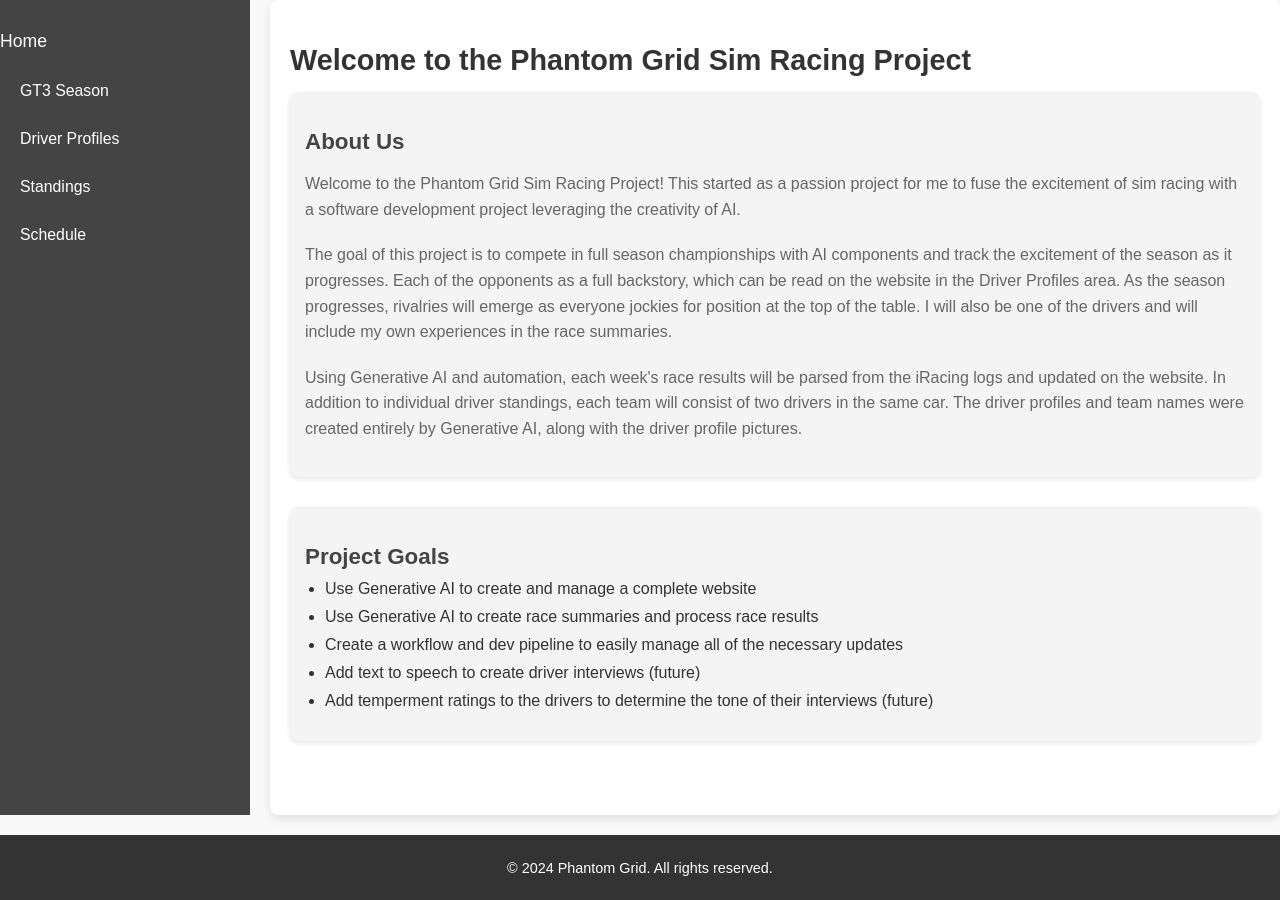
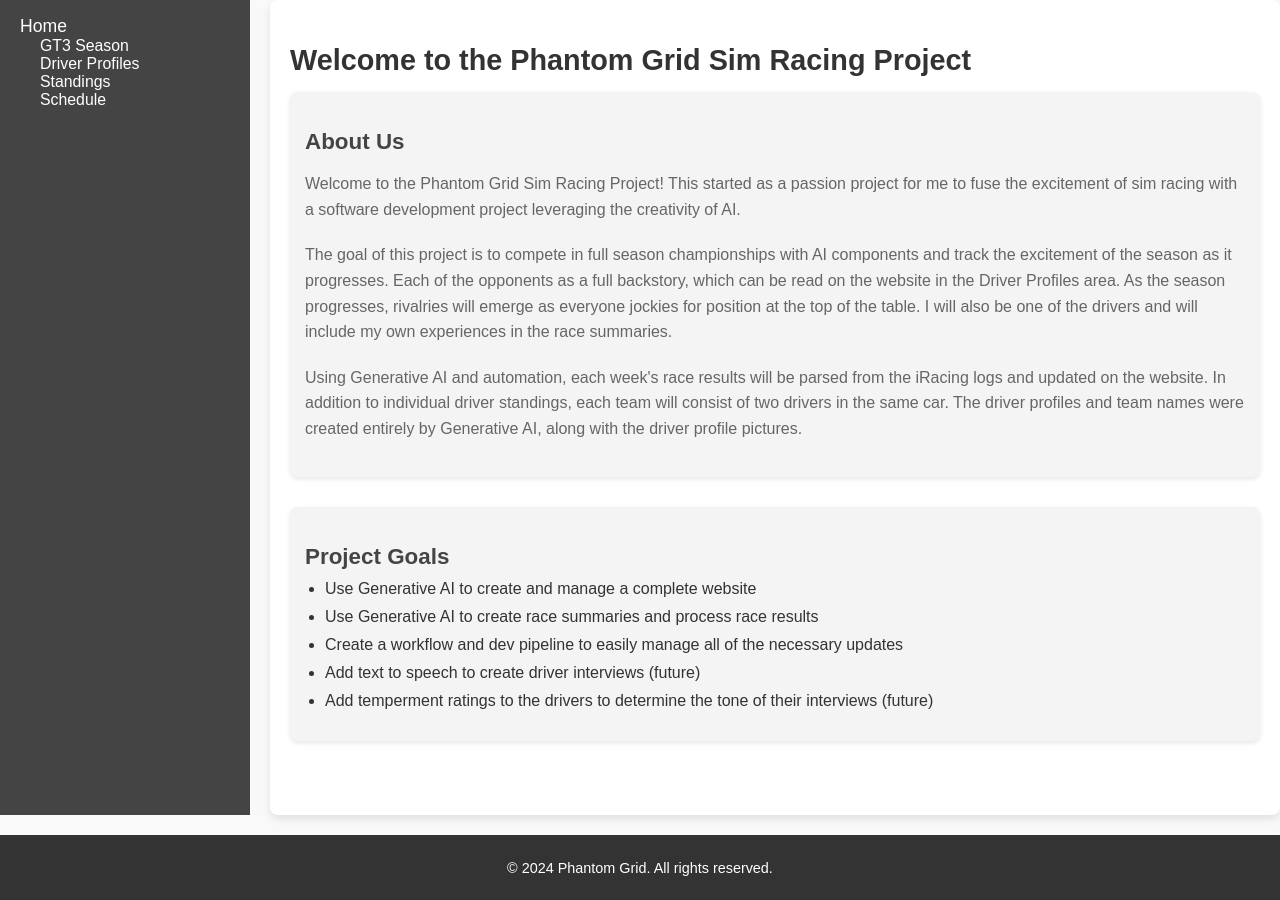
Before and after one commit to jadavison91/jadavison91.github.io, a Jekyll site: the page built from phantom.html, in a window 1280 px wide. Built offline with Jekyll 4.4.1, drawn with Linux system fonts in a browser that asks for light colours.

Commit message:
updating style sheets

```diff
--- a/assets/css/styles.css
+++ b/assets/css/styles.css
@@ -32,7 +32,7 @@ aside nav ul {
     padding: 0;
 }
 aside nav ul li {
-    padding: 15px 0px;
+    padding: 0px 20px;
 }
 aside nav ul li a {
     color: white;
```
